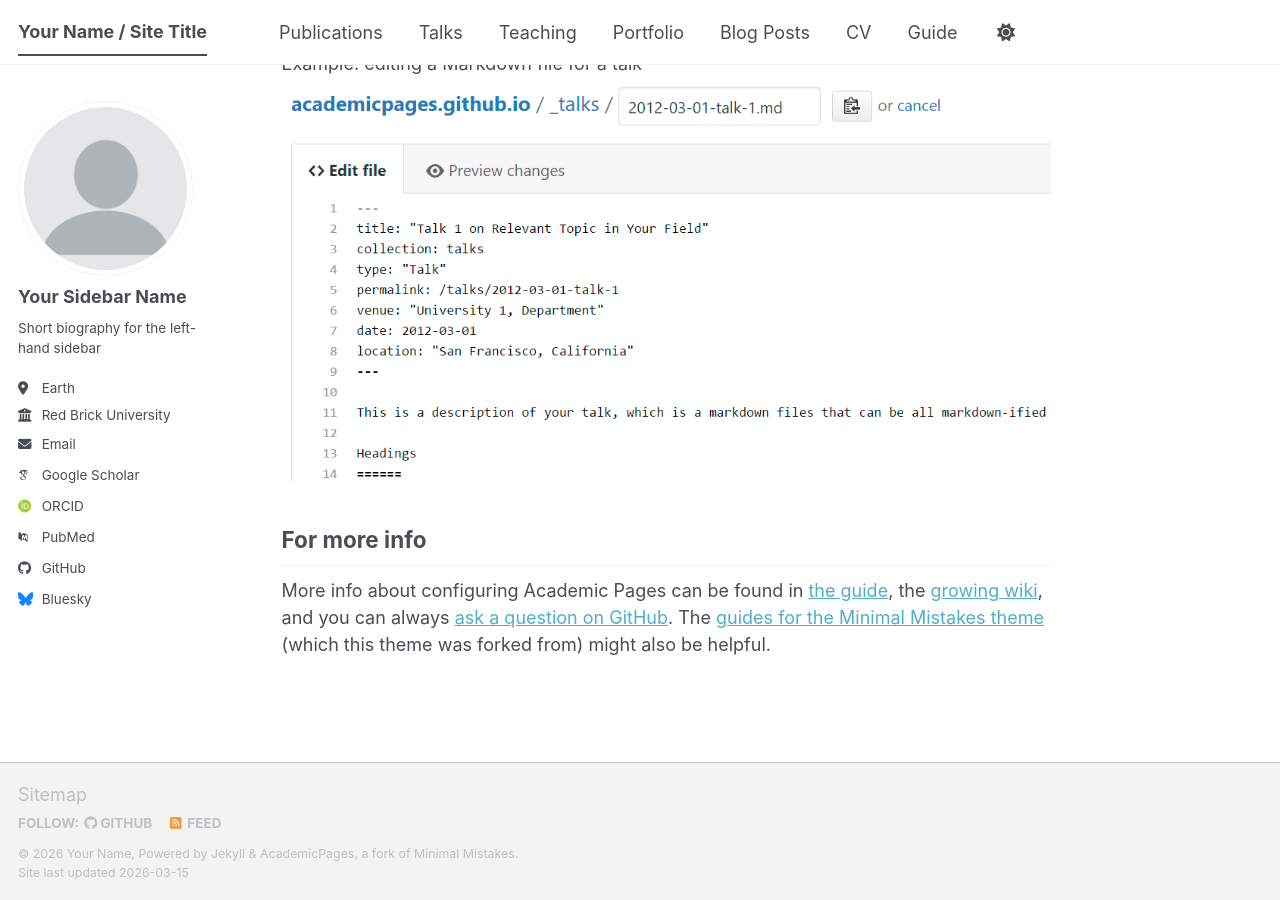
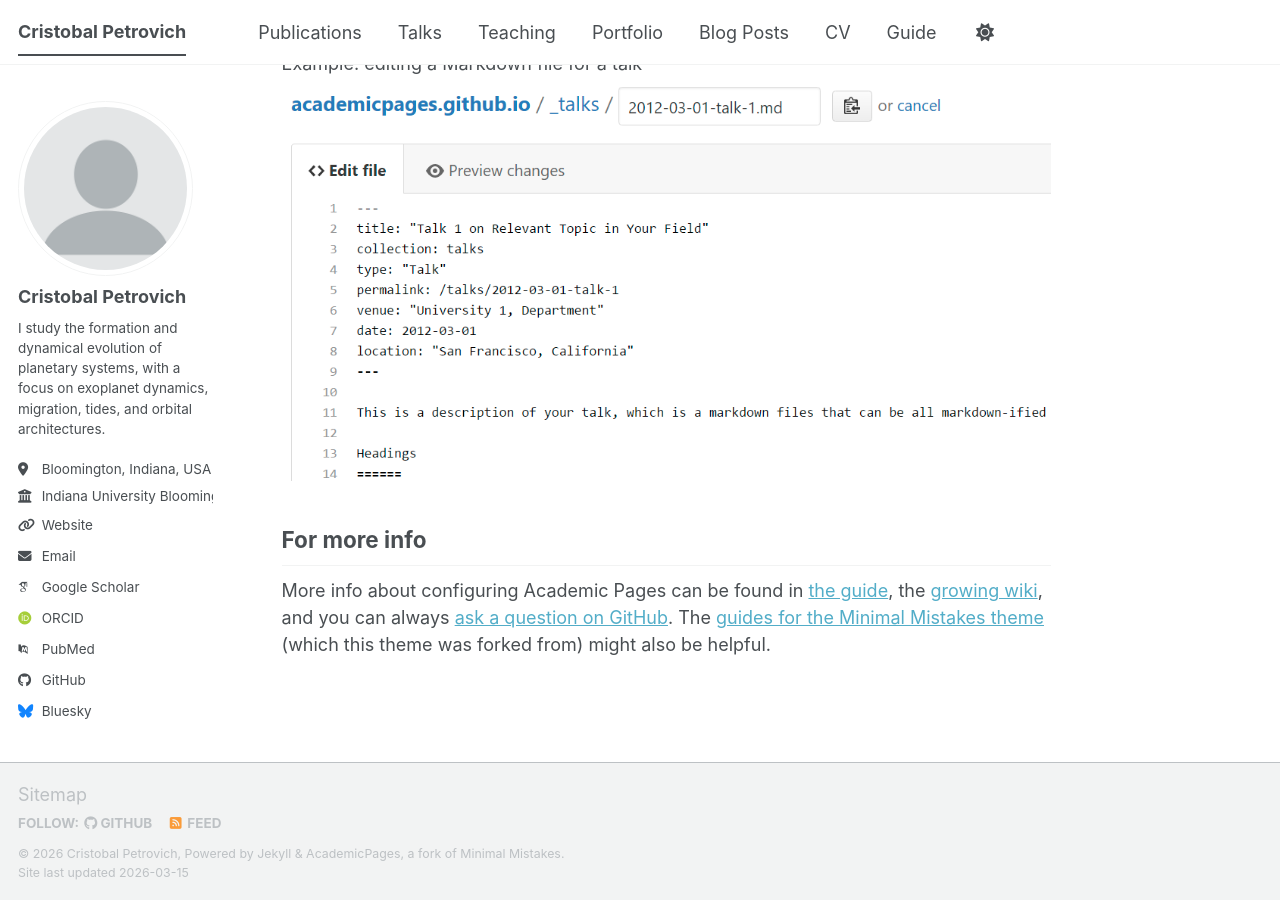
Before and after one commit to cpetrovich/academic-site, a Jekyll site: the page built from _pages/about.md, in a window 1280 px wide and 900 px high, scrolled down 2720 px. Built offline with Jekyll 4.4.1, drawn with Linux system fonts in a browser that asks for light colours; some web fonts are replaced; a script bundle is joined from its source files by our own code; library files that are not in the unit come from our copies.

Commit message:
Update _config.yml

```diff
--- a/_config.yml
+++ b/_config.yml
@@ -6,39 +6,41 @@
 # `jekyll serve -l -H localhost`. If you change this file, please restart the
 # server process.
 
+
 # Basic Site Settings
 locale                   : "en-US"
-site_theme               : "default" # The available themes options are "default", "air", "sunrise", "mint", "dirt" and "contrast"
-title                    : "Your Name / Site Title"
+site_theme               : "default"
+title                    : "Cristobal Petrovich"
 title_separator          : "-"
-name                     : &name "Your Name"
-description              : &description "Your Name's academic portfolio"   # Update this with a general description of your site, this is the default if not overridden by a page
-url                      : https://academicpages.github.io # The base hostname & protocol for your site e.g. "https://[your GitHub username].github.io",
-                                                           # or if you already have some other page hosted on Github then use "https://[your GitHub username].github.io/[Your Repo Name]"
-baseurl                  : "" # the subpath of your site, e.g. "/blog"
-repository               : "academicpages/academicpages.github.io"
+name                     : &name "Cristobal Petrovich"
+description              : &description "Associate Professor of Astronomy at Indiana University Bloomington. Research in exoplanet dynamics, planetary migration, tides, and orbital evolution."
+url                      : "https://cpetrovich.com"
+baseurl                  : ""
+repository               : "cpetrovich/cpetrovich.github.io"
 
 # Site Author - The following control what appear as part of the author content on the side bar.
 #               If a field is blank the icon and link will not appear, otherwise it will be shown.
 #               Additional customization can be done by editing /_includes/author-profile.html
 author:
-  # Biographic information
+# Site Author
+  author:
   avatar           : "profile.png"
-  name             : "Your Sidebar Name"
-  pronouns         : # example: "she/her"
-  bio              : "Short biography for the left-hand sidebar"
-  location         : "Earth"
-  employer         : "Red Brick University"
-  uri              : # URL
-  email            : "none@example.org"
+  name             : "Cristobal Petrovich"
+  pronouns         :
+  bio              : "I study the formation and dynamical evolution of planetary systems, with a focus on exoplanet dynamics, migration, tides, and orbital architectures."
+  location         : "Bloomington, Indiana, USA"
+  employer         : "Indiana University Bloomington"
+  uri              : "https://cpetrovich.com"
+  email            : "cpetrovi@iu.edu"
+
 
   # Academic websites
   academia         : # URL
   arxiv            : # URL - Update with the correct link to your profile
-  googlescholar    : "https://scholar.google.com/citations?user=PS_CX0AAAAAJ"
+  googlescholar    : "https://scholar.google.ca/citations?user=s-qRG5EAAAAJ&hl=en"
   inspire-hep      : # URL
   impactstory      : # URL
-  orcid            : "https://orcid.org/yourorcidurl"
+  orcid            : "https://orcid.org/0000-0002-3854-050X"
   semantic         : # URL
   ssrn             : # URL
   pubmed           : "https://www.ncbi.nlm.nih.gov/pubmed/?term=john+snow"
@@ -51,7 +53,7 @@ author:
   bitbucket        : # Username - Update with your username on the site
   codepen          : # Username
   dribbble         : # Username
-  github           : "academicpages"
+  github           : "cpetrovich"
   kaggle           : # Username
   stackoverflow    : # User number or user number and name (i.e., use "1" or "1/jeff-atwood")
 
```
